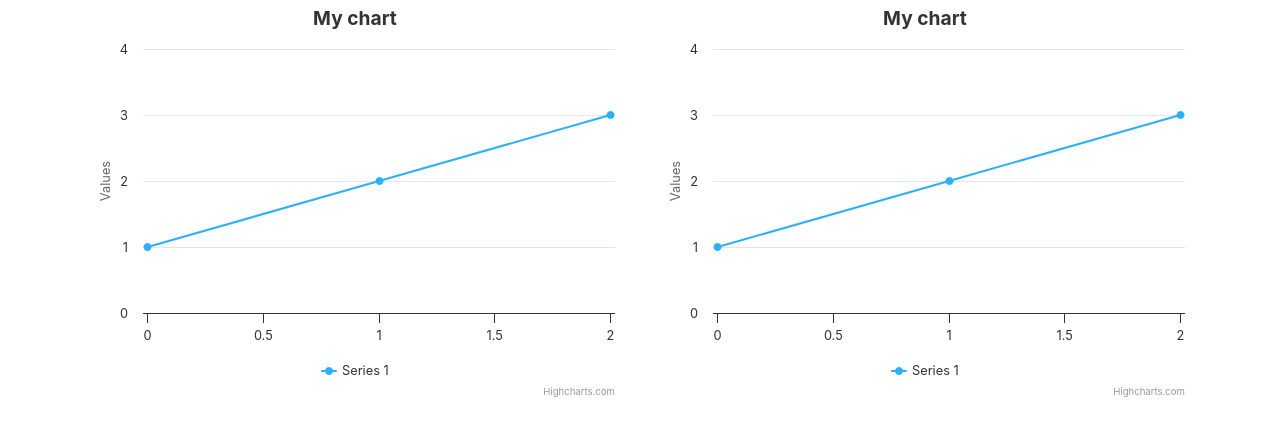
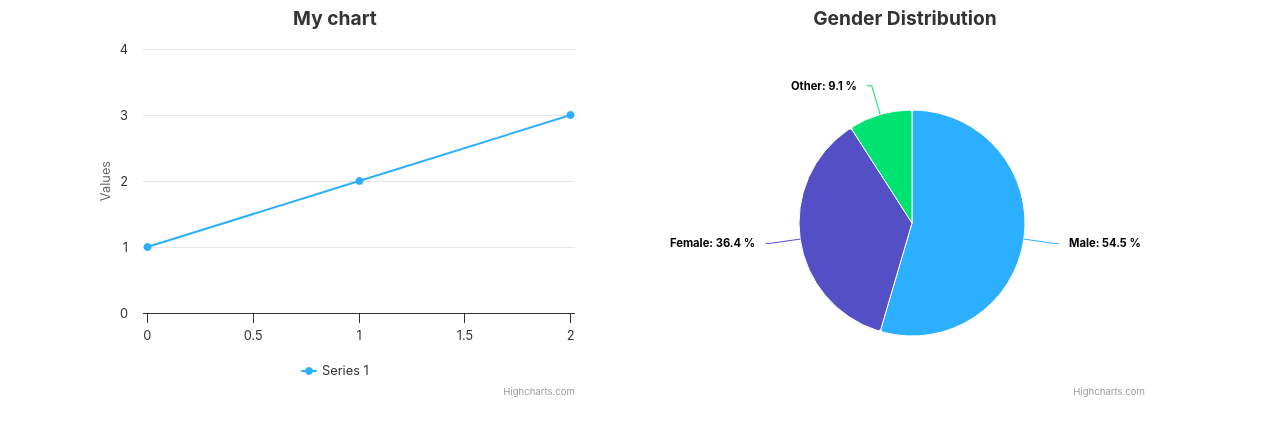
Before and after one commit to zeuslawyer/visiJAM, a Gatsby site: page / in a window 1280 px wide. Built offline with nearby package versions, Linux system fonts and the light colour scheme; Gatsby itself is replaced by a stand-in of ours.

Commit message:
gender chart

```diff
--- a/src/components/genderChart.js
+++ b/src/components/genderChart.js
@@ -2,14 +2,50 @@ import React from 'react'
 import Highcharts from 'highcharts'
 import HighchartsReact from 'highcharts-react-official'
 
+
+
 const options = {
+  chart: {
+      plotBackgroundColor: null,
+      plotBorderWidth: null,
+      plotShadow: false,
+      type: 'pie',
+      width: 500
+  },
   title: {
-    text: 'My chart'
+      text: 'Gender Distribution'
+  },
+  tooltip: {
+      pointFormat: '{series.name}: <b>{point.percentage:.1f}%</b>'
+  },
+  plotOptions: {
+      pie: {
+          allowPointSelect: true,
+          cursor: 'pointer',
+          dataLabels: {
+              enabled: true,
+              format: '<b>{point.name}</b>: {point.percentage:.1f} %',
+              style: {
+                  color: (Highcharts.theme && Highcharts.theme.contrastTextColor) || 'black'
+              }
+          }
+      }
   },
   series: [{
-    data: [1, 2, 3]
+      name: 'Gender',
+      colorByPoint: true,
+      data: [{
+          name: 'Male',
+          y: 60
+      }, {
+          name: 'Female',
+          y: 40
+      }, {
+          name: 'Other',
+          y: 10
+      }]
   }]
-}
+};
 
 const GenderChart = () => (
       <HighchartsReact
--- a/src/components/languagesKnownChart.js
+++ b/src/components/languagesKnownChart.js
@@ -3,6 +3,9 @@ import Highcharts from 'highcharts'
 import HighchartsReact from 'highcharts-react-official'
 
 const options = {
+  chart: {
+    width: 500
+},
   title: {
     text: 'My chart'
   },
--- a/src/pages/index.js
+++ b/src/pages/index.js
@@ -1,20 +1,8 @@
 import React from 'react'
-import { Link } from 'gatsby'
 
 import Layout from '../components/layout'
 import LanguagesKnownChart from '../components/languagesKnownChart'
 import GenderChart from '../components/genderChart'
-
-const data1 = {
-  title: {
-    text: 'My chart',
-  },
-  series: [
-    {
-      data: [1, 2, 3],
-    },
-  ],
-}
 
 const IndexPage = () => (
   <Layout>
```
